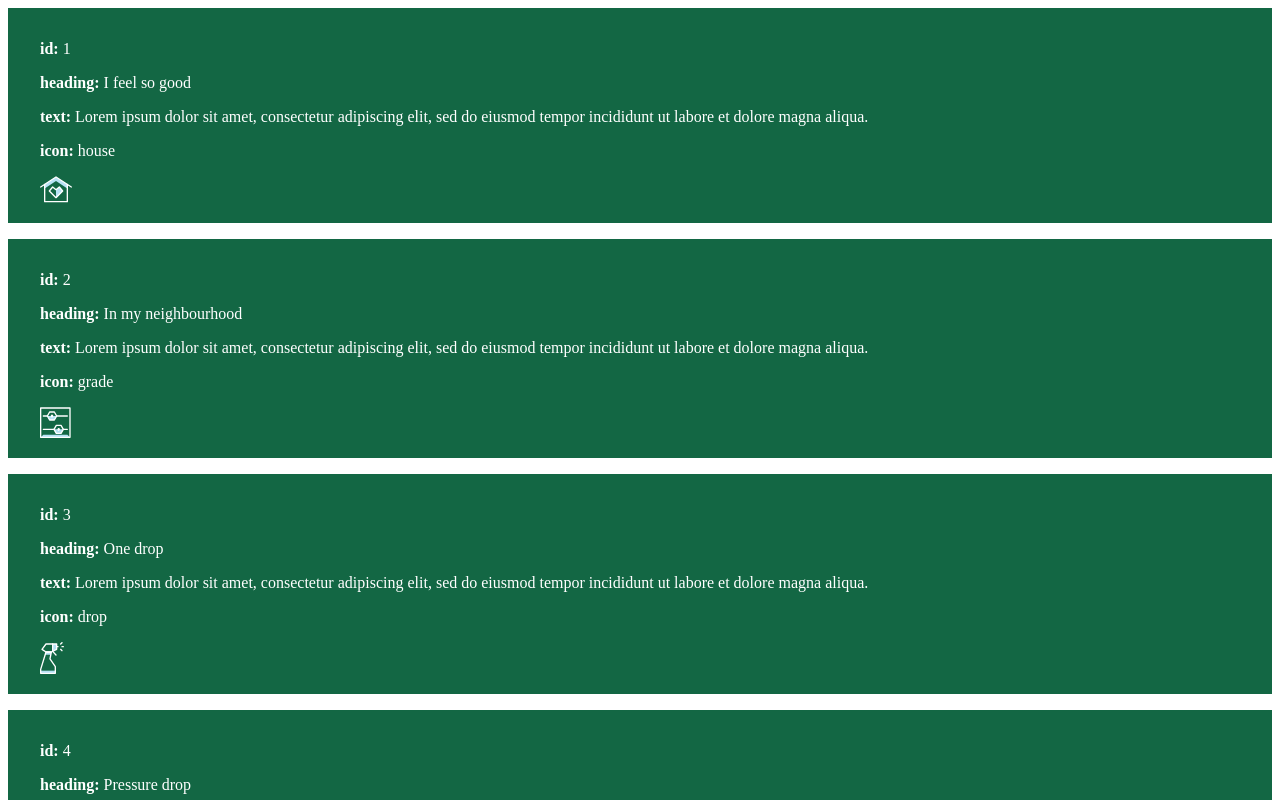
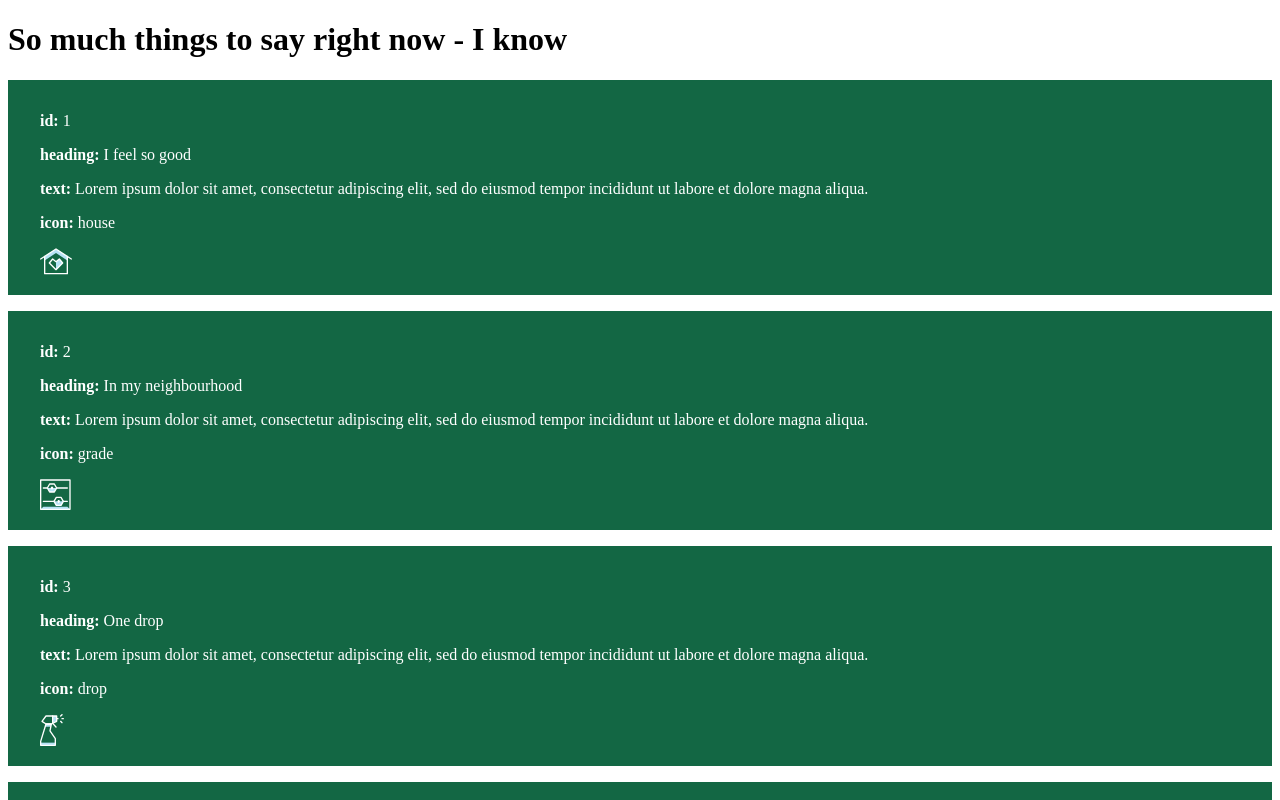
Before and after one commit to Camelonta/camelonta-techtest, a Next.js app: page / in a window 1280 px wide. Shown: the top 800 px of the page. Built offline with nearby package versions, Linux system fonts and the light colour scheme.

Commit message:
Add heading component

```diff
--- /dev/null
+++ b/components/Heading/Heading.js
@@ -0,0 +1,16 @@
+import React from 'react';
+import styles from './styles.module.css';
+
+const Heading = () => {
+    // const svg = `/icons/${icon}.svg`;
+    const heading = 'So much things to say right now - I know';
+
+    return (
+        <div>
+            <h1>{heading}</h1>
+        </div>
+    )
+};
+
+
+export default Heading;
--- a/pages/index.js
+++ b/pages/index.js
@@ -1,6 +1,6 @@
 import { useState, useEffect } from 'react';
 import Card from '../components/Card/Card';
-
+import Heading from '../components/Heading/Heading';
 export default function Index() {
 
 
@@ -35,6 +35,7 @@ export default function Index() {
 
   return (
     <div>
+      <Heading />
       {data && data.map((card) => (
         <Card card={card} />
       ))}
```
Also changed, not shown: components/Heading/styles.module.css (added).
